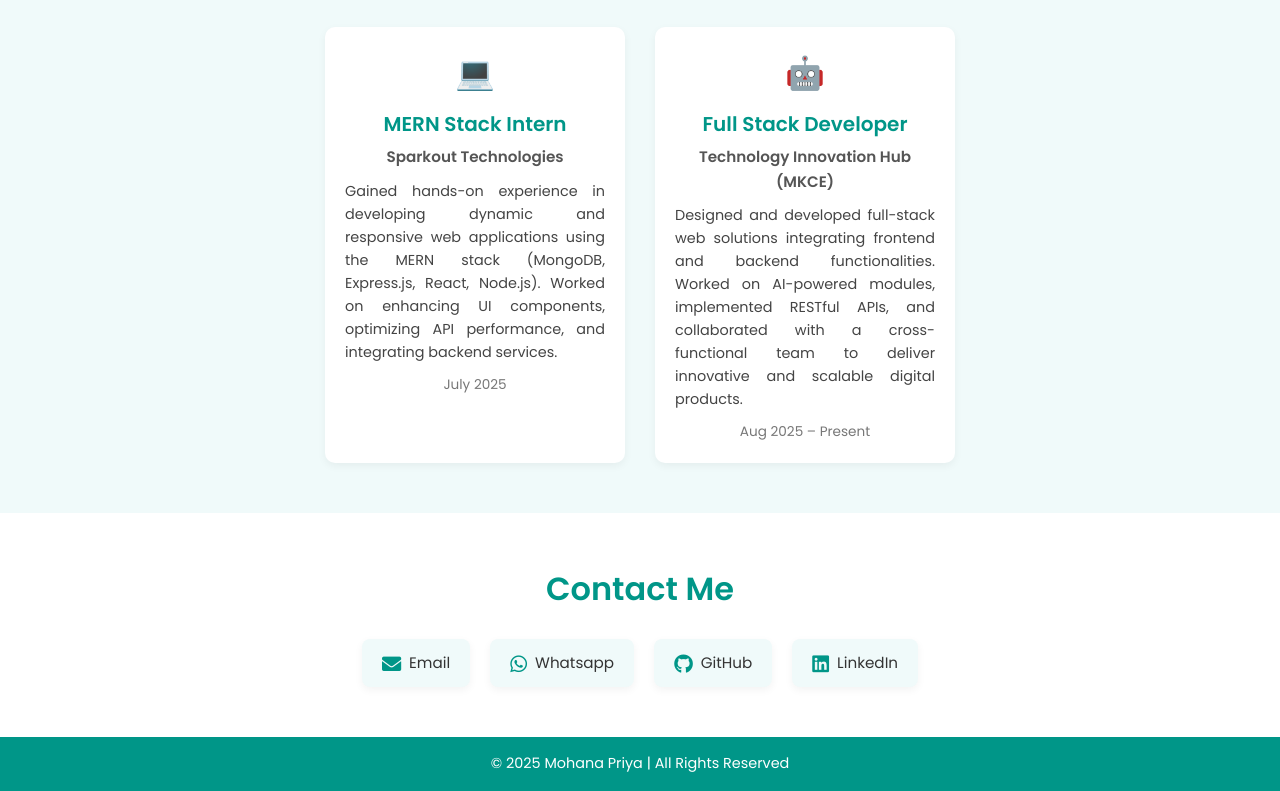
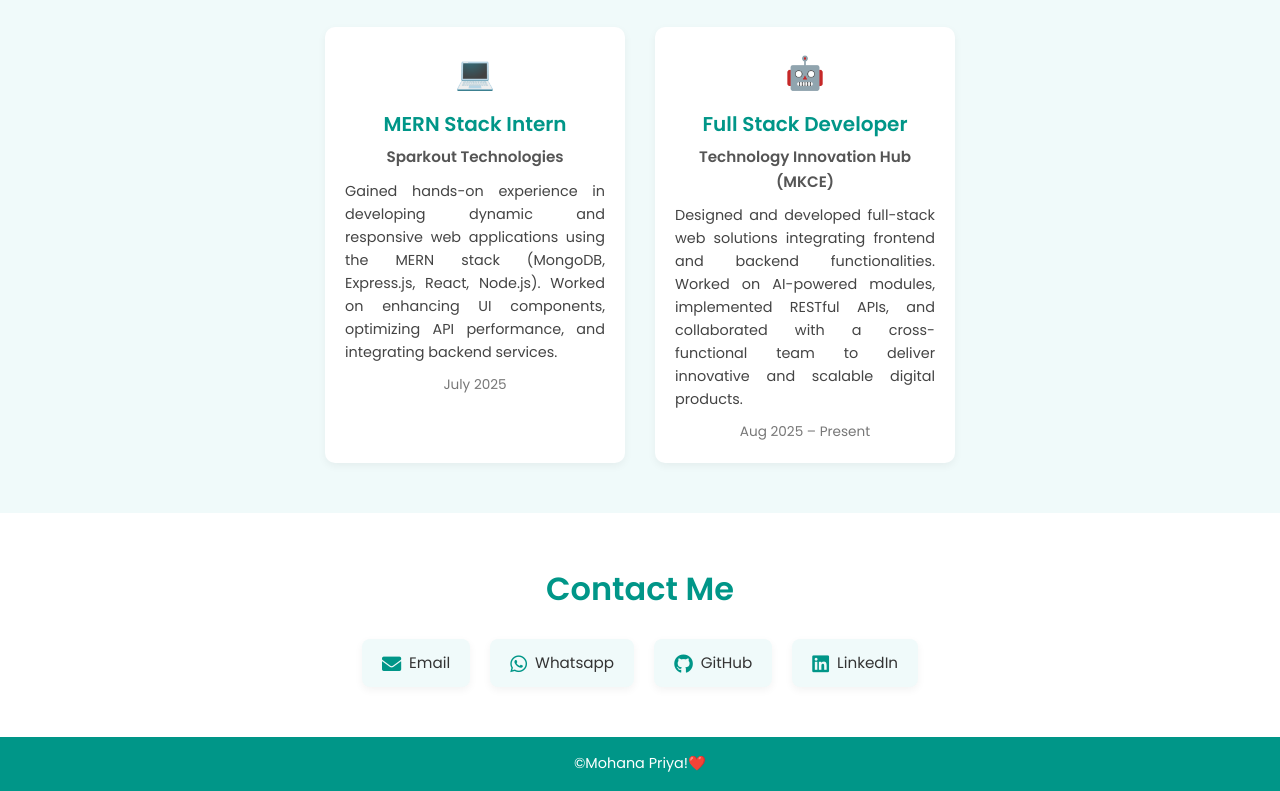
Before and after one commit to MohanaPriya181/Mohana-Priya-S, a plain HTML site: page index.html in a window 1280 px wide. Shown: the part 3189-3980 px from the top of the page. Drawn offline with Linux system fonts and the light colour scheme.

Commit message:
Update index.html

```diff
--- a/index.html
+++ b/index.html
@@ -391,7 +391,7 @@
         </section>
 
         <footer>
-            <p>© 2025 Mohana Priya | All Rights Reserved</p>
+            <p>©Mohana Priya!❤️</p>
         </footer>
 
         <!-- Certificate Modal -->
```
